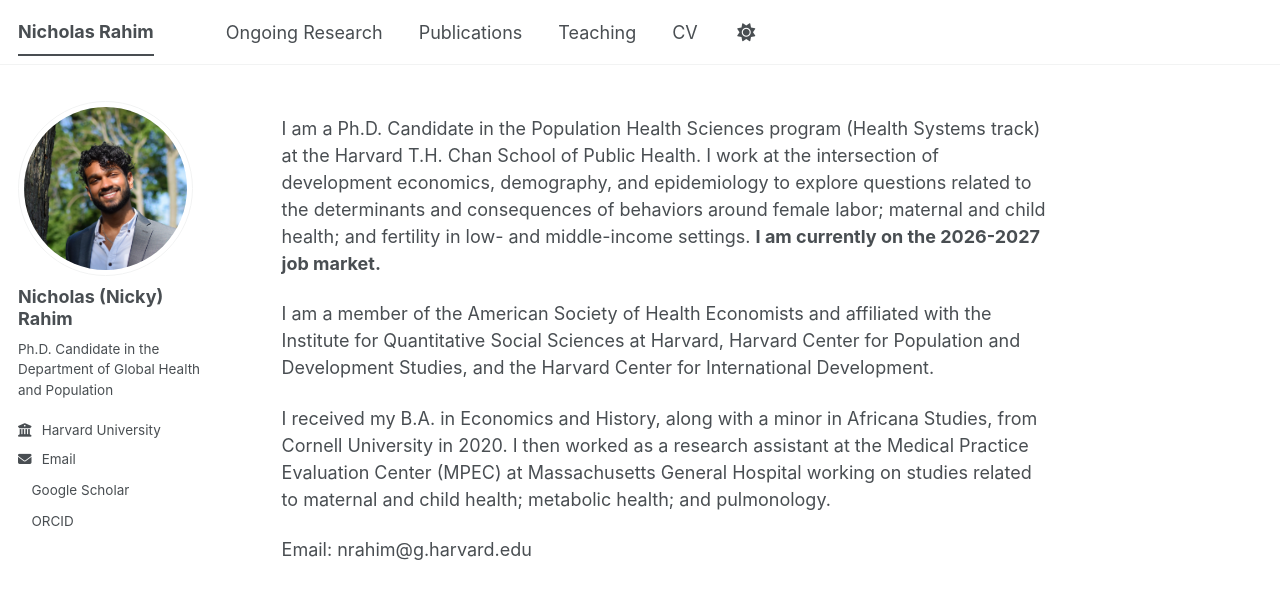
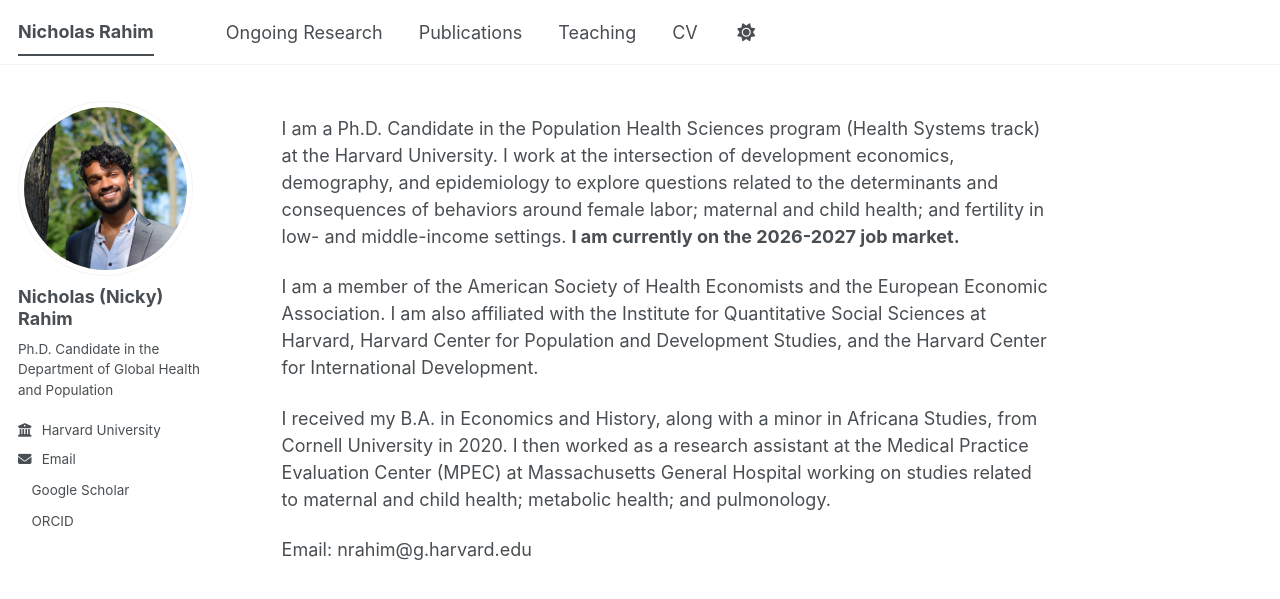
Before and after one commit to nicholasrahim/nicholasrahim.github.io, a Jekyll site: the page built from _pages/about.md, in a window 1280 px wide. Shown: the top 599 px of the page. Built offline with Jekyll 4.4.1, drawn with Linux system fonts in a browser that asks for light colours; a style sheet for code colours, icons or effects is not loaded.

Commit message:
Revise about page with new affiliations and university
Updated affiliation details and university name.

```diff
--- a/_pages/about.md
+++ b/_pages/about.md
@@ -7,9 +7,9 @@ redirect_from:
   - /about.html
 ---
 
-I am a Ph.D. Candidate in the Population Health Sciences program (Health Systems track) at the Harvard T.H. Chan School of Public Health. I work at the intersection of development economics, demography, and epidemiology to explore questions related to the determinants and consequences of behaviors around female labor; maternal and child health; and fertility in low- and middle-income settings. **I am currently on the 2026-2027 job market.**
+I am a Ph.D. Candidate in the Population Health Sciences program (Health Systems track) at the Harvard University. I work at the intersection of development economics, demography, and epidemiology to explore questions related to the determinants and consequences of behaviors around female labor; maternal and child health; and fertility in low- and middle-income settings. **I am currently on the 2026-2027 job market.**
 
-I am a member of the American Society of Health Economists and affiliated with the Institute for Quantitative Social Sciences at Harvard, Harvard Center for Population and Development Studies, and the Harvard Center for International Development.
+I am a member of the American Society of Health Economists and the European Economic Association. I am also affiliated with the Institute for Quantitative Social Sciences at Harvard, Harvard Center for Population and Development Studies, and the Harvard Center for International Development.
 
 I received my B.A. in Economics and History, along with a minor in Africana Studies, from Cornell University in 2020. I then worked as a research assistant at the Medical Practice Evaluation Center (MPEC) at Massachusetts General Hospital working on studies related to maternal and child health; metabolic health; and pulmonology.
 
```
